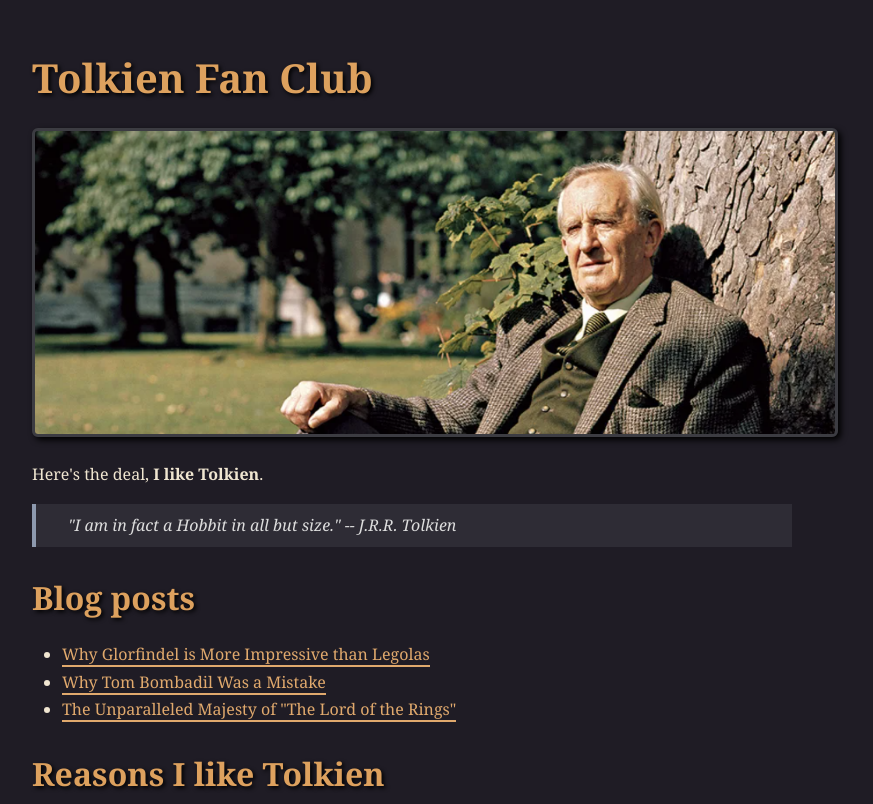
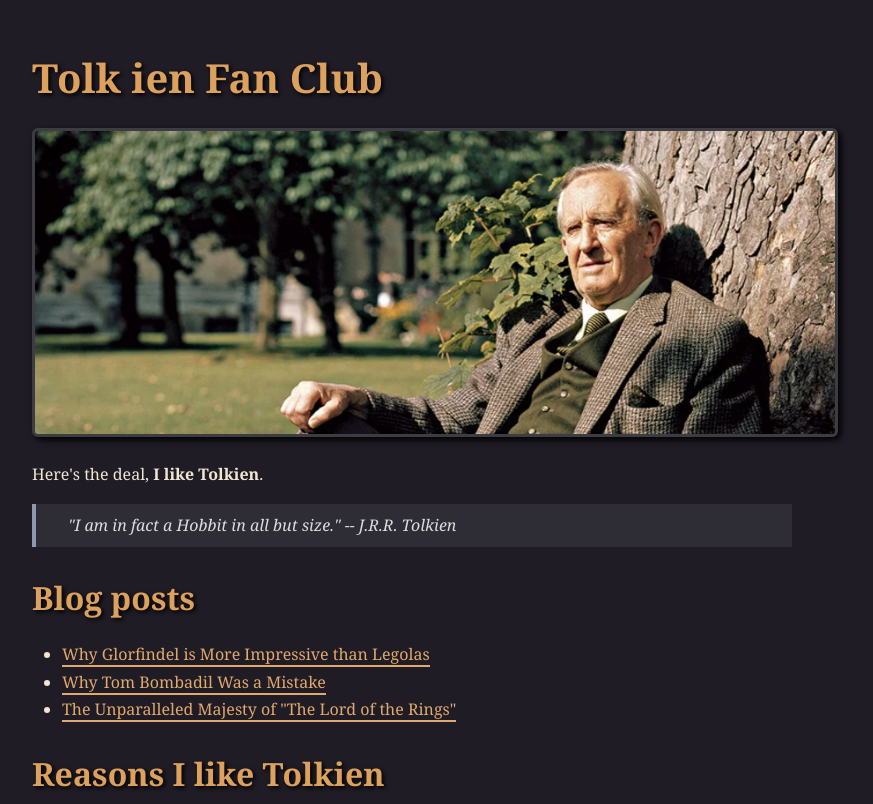
Before and after one commit to esnupi-scary/statsitegen, a plain HTML site: page docs/index.html in a window 1280 px wide. Shown: the top 804 px of the page, without its empty margins (208-1081 px from the left). Drawn offline with Linux system fonts and the light colour scheme.

Commit message:
force redeploy

```diff
--- a/docs/index.html
+++ b/docs/index.html
@@ -8,7 +8,7 @@
   </head>
 
   <body>
-    <article><div><h1>Tolkien Fan Club</h1><p><img src="/statsitegen/images/tolkien.png" alt="JRR Tolkien sitting"></img></p><p>Here's the deal, <b>I like Tolkien</b>.</p><blockquote>"I am in fact a Hobbit in all but size."  -- J.R.R. Tolkien </blockquote><h2>Blog posts</h2><ul><li><a href="/statsitegen/blog/glorfindel">Why Glorfindel is More Impressive than Legolas</a></li><li><a href="/statsitegen/blog/tom">Why Tom Bombadil Was a Mistake</a></li><li><a href="/statsitegen/blog/majesty">The Unparalleled Majesty of "The Lord of the Rings"</a></li></ul><h2>Reasons I like Tolkien</h2><ul><li>You can spend years studying the legendarium and still not understand its depths</li><li>It can be enjoyed by children and adults alike</li><li>Disney <i>didn't ruin it</i> (okay, but Amazon might have)</li><li>It created an entirely new genre of fantasy</li></ul><h2>My favorite characters (in order)</h2><ol><li>Gandalf</li><li>Bilbo</li><li>Sam</li><li>Glorfindel</li><li>Galadriel</li><li>Elrond</li><li>Thorin</li><li>Sauron</li><li>Aragorn</li></ol><p>Here's what <code>elflang</code> looks like (the perfect coding language):</p><pre><code>func main(){
+    <article><div><h1>Tolk ien Fan Club</h1><p><img src="/statsitegen/images/tolkien.png" alt="JRR Tolkien sitting"></img></p><p>Here's the deal, <b>I like Tolkien</b>.</p><blockquote>"I am in fact a Hobbit in all but size."  -- J.R.R. Tolkien </blockquote><h2>Blog posts</h2><ul><li><a href="/statsitegen/blog/glorfindel">Why Glorfindel is More Impressive than Legolas</a></li><li><a href="/statsitegen/blog/tom">Why Tom Bombadil Was a Mistake</a></li><li><a href="/statsitegen/blog/majesty">The Unparalleled Majesty of "The Lord of the Rings"</a></li></ul><h2>Reasons I like Tolkien</h2><ul><li>You can spend years studying the legendarium and still not understand its depths</li><li>It can be enjoyed by children and adults alike</li><li>Disney <i>didn't ruin it</i> (okay, but Amazon might have)</li><li>It created an entirely new genre of fantasy</li></ul><h2>My favorite characters (in order)</h2><ol><li>Gandalf</li><li>Bilbo</li><li>Sam</li><li>Glorfindel</li><li>Galadriel</li><li>Elrond</li><li>Thorin</li><li>Sauron</li><li>Aragorn</li></ol><p>Here's what <code>elflang</code> looks like (the perfect coding language):</p><pre><code>func main(){
     fmt.Println("Aiya, Ambar!")
 }
 </code></pre><p>Want to get in touch? <a href="/statsitegen/contact">Contact me here</a>.</p><p>This site was generated with a custom-built <a href="https://www.boot.dev/courses/build-static-site-generator-python">static site generator</a> from the course on <a href="https://www.boot.dev">Boot.dev</a>.</p></div></article>
```
